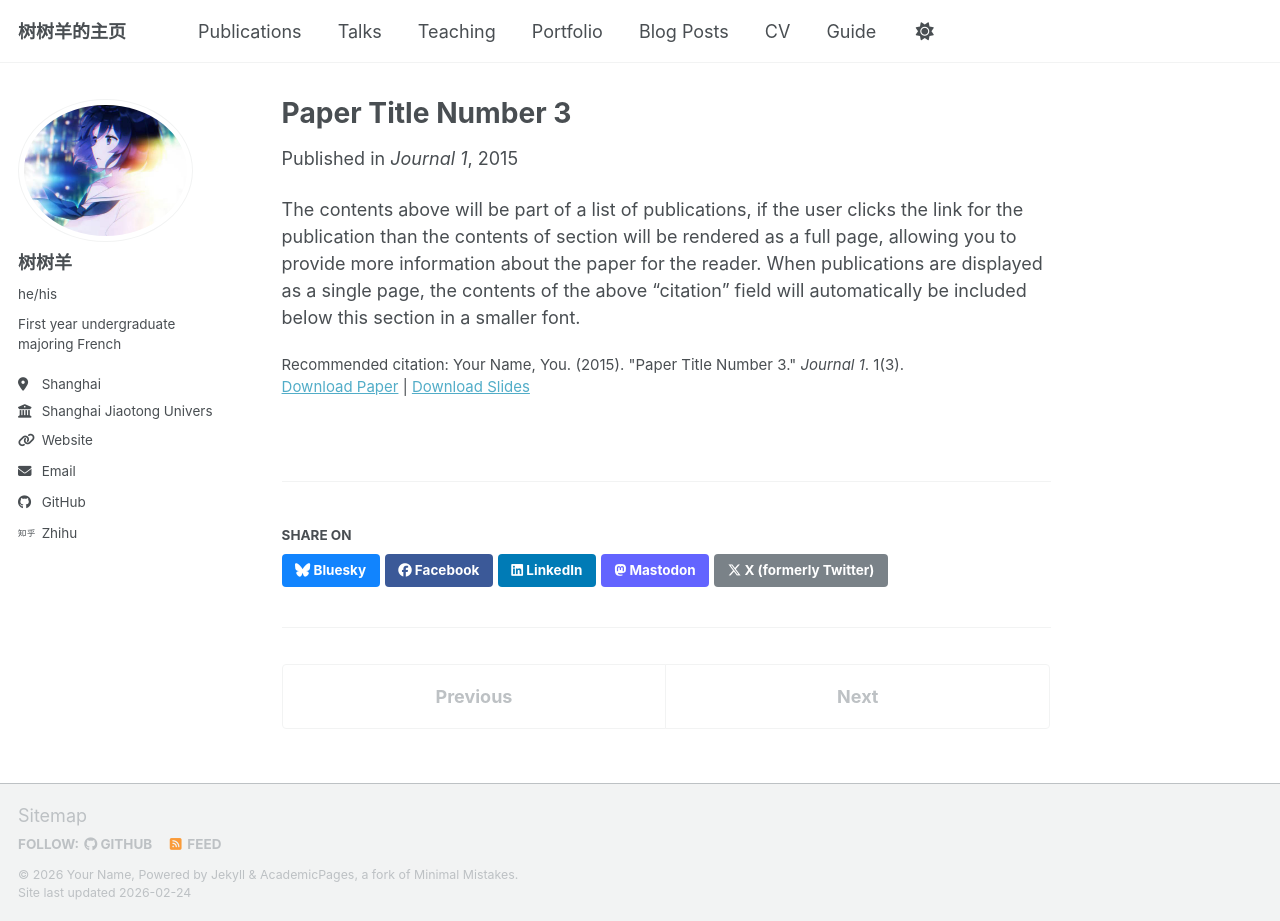
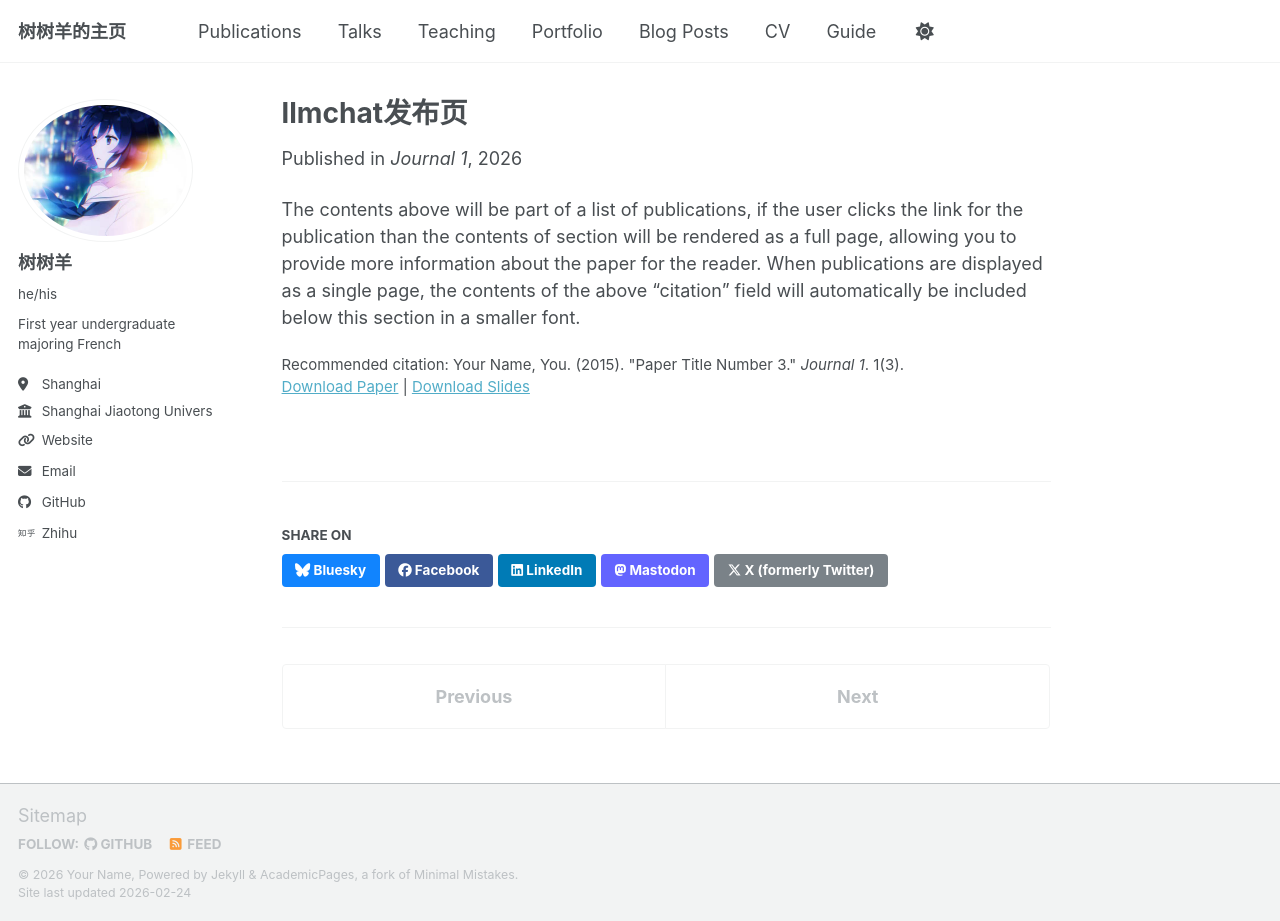
Before and after one commit to shushuyang231/shushuyang231.github.io, a Jekyll site: the page built from _publications/2015-10-01-paper-title-number-3.md, in a window 1280 px wide and 921 px high. Built offline with Jekyll 4.4.1, drawn with Linux system fonts in a browser that asks for light colours; a script bundle is joined from its source files by our own code; library files that are not in the unit come from our copies.

Commit message:
Update 2015-10-01-paper-title-number-3.md

```diff
--- a/_publications/2015-10-01-paper-title-number-3.md
+++ b/_publications/2015-10-01-paper-title-number-3.md
@@ -1,13 +1,13 @@
 ---
-title: "Paper Title Number 3"
+title: "llmchat发布页"
 collection: publications
-category: manuscripts
+category: application
 permalink: /publication/2015-10-01-paper-title-number-3
-excerpt: 'This paper is about the number 3. The number 4 is left for future work.'
-date: 2015-10-01
+excerpt: 'an app.'
+date: 2026-02-24
 venue: 'Journal 1'
-slidesurl: 'https://academicpages.github.io/files/slides3.pdf'
-paperurl: 'https://academicpages.github.io/files/paper3.pdf'
+slidesurl: 'https://shushuyang231.github.io/files/authenticat.apk'
+paperurl: 'https://shushuyang231.github.io/files/authenticat.apk'
 citation: 'Your Name, You. (2015). &quot;Paper Title Number 3.&quot; <i>Journal 1</i>. 1(3).'
 ---
 
```
